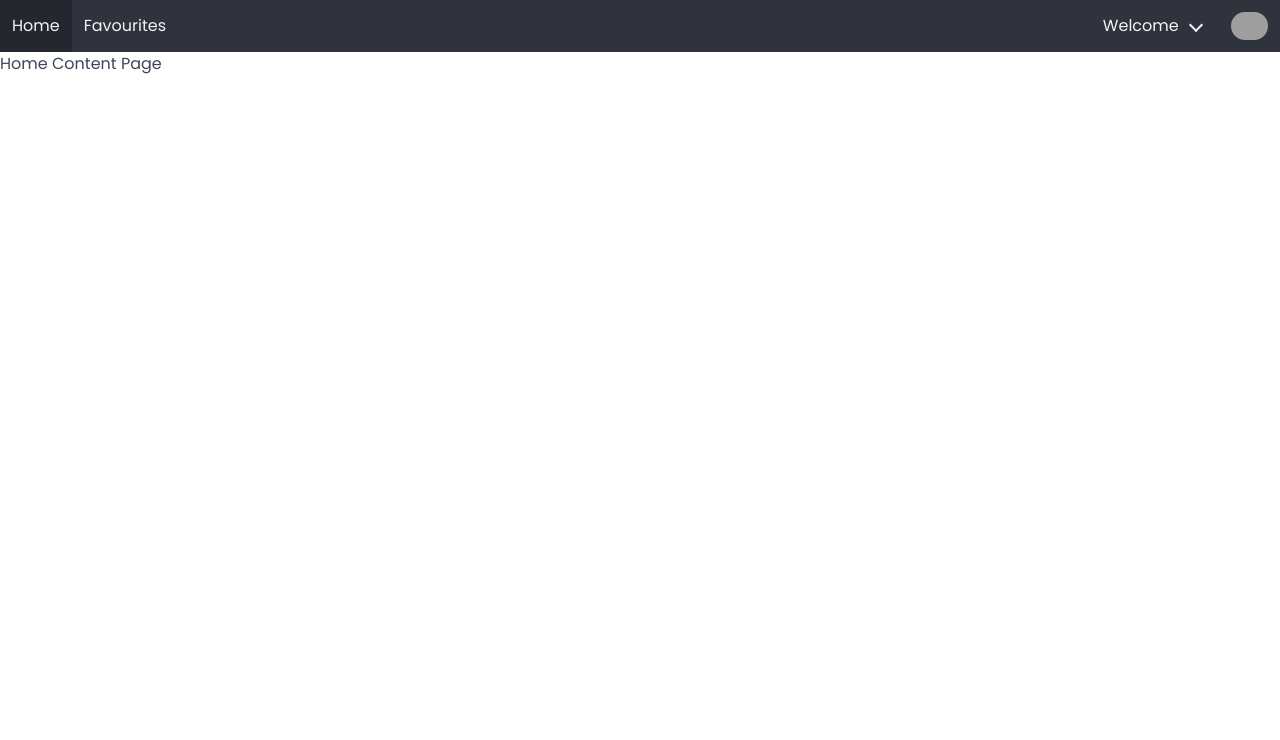
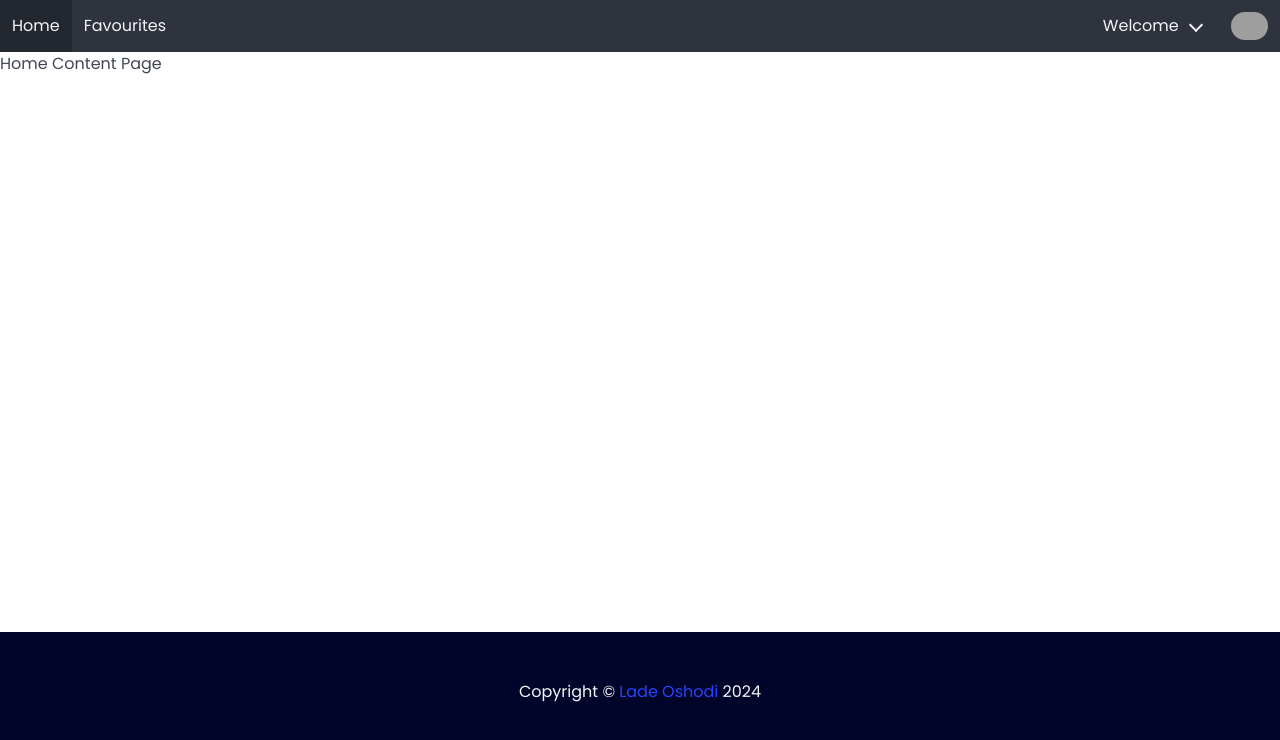
Before and after one commit to ladeoshodi/party-stack-fe, a React (Vite) app: page /home in a window 1280 px wide. Shown: the top 740 px of the page. Built offline with nearby package versions, Linux system fonts and the light colour scheme; no server answers; sample sign-in values are in the browser's storage; grey boxes are pictures that could not be loaded.

Commit message:
Add footer

```diff
--- /dev/null
+++ b/src/components/Footer.tsx
@@ -0,0 +1,15 @@
+function Footer() {
+  return (
+    <footer className="footer has-background-link-dark">
+      <div className="content has-text-centered has-text-white-ter">
+        <p>
+          Copyright &copy;{" "}
+          <a href="https://github.com/ladeoshodi"> Lade Oshodi</a>{" "}
+          {new Date().getFullYear()}
+        </p>
+      </div>
+    </footer>
+  );
+}
+
+export default Footer;
--- a/src/components/Home.tsx
+++ b/src/components/Home.tsx
@@ -1,9 +1,10 @@
 import { useEffect, useState } from "react";
 import { Outlet, useNavigate } from "react-router-dom";
 import { IUser } from "../interfaces/user";
-
 import axios from "axios";
 import NavBar from "./NavBar";
+import Footer from "./Footer";
+
 function Home() {
   const [user, setUser] = useState<IUser | null>(null);
   const navigate = useNavigate();
@@ -41,7 +42,10 @@ function Home() {
   return (
     <>
       <NavBar user={user} />
-      <Outlet />
+      <div className="main">
+        <Outlet />
+      </div>
+      <Footer />
     </>
   );
 }
--- a/src/styles/App.css
+++ b/src/styles/App.css
@@ -8,6 +8,16 @@ body {
   font-family: "Poppins", system-ui;
   font-weight: 400;
   font-style: normal;
+}
+
+#root {
+  display: flex;
+  flex-direction: column;
+  height: 100vh;
+}
+
+.main {
+  flex: 1;
 }
 
 .hero-body {
```
